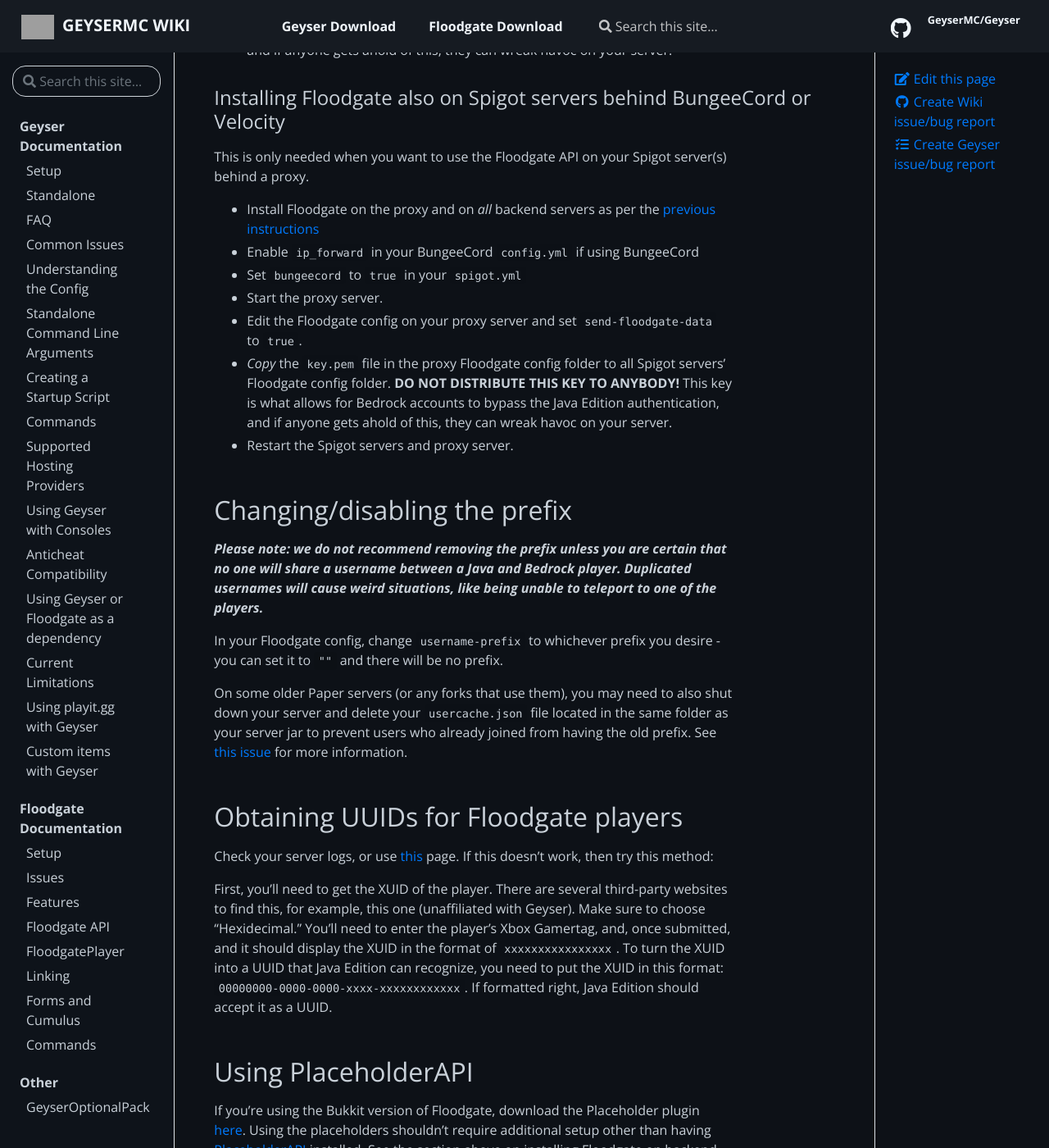
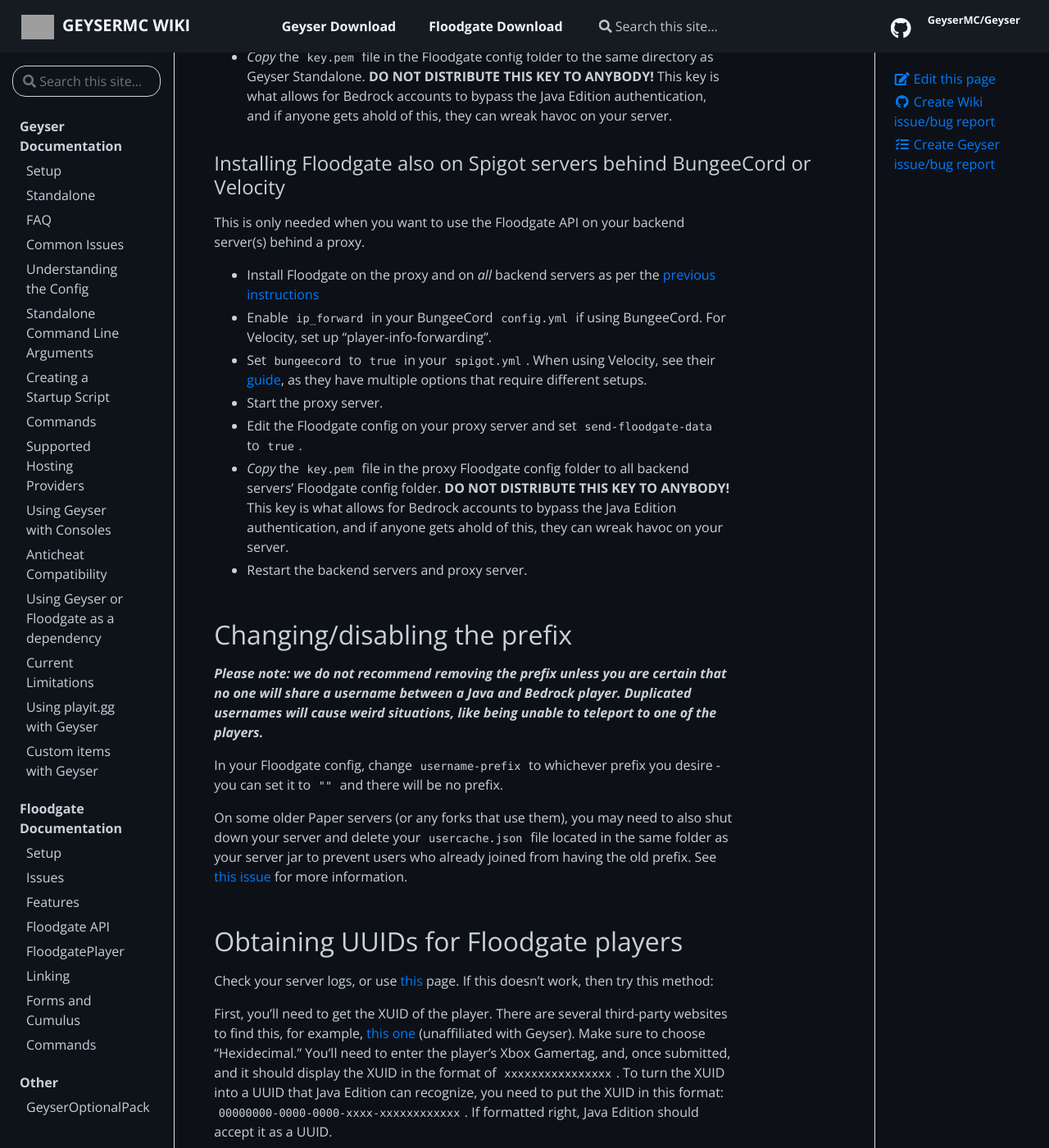
Before and after one commit to GeyserMC/GeyserWiki, a Jekyll site: the page built from _docs/floodgate/setup.md, in a window 1280 px wide and 1400 px high, scrolled down 1038 px. Shown: the whole window at 82% size. Built offline with Jekyll 4.4.1, drawn with Linux system fonts in a browser that asks for light colours; some of the changed text lies outside the part shown; grey boxes are pictures that could not be loaded.

Commit message:
updated the floodgate setup
Adds to my tags pr https://github.com/GeyserMC/GeyserDiscordBot/pull/262 - but essentially, i've:
- updated the floodgate uuid converter to the new one that works
- changed floodgate-bukkit mentions to the spigot one
- added floodgate-fabric
- added info to floodgate on velocity - they have multiple options for player info forwarding

```diff
--- a/_docs/floodgate/setup.md
+++ b/_docs/floodgate/setup.md
@@ -12,17 +12,19 @@
 ## Prerequisites
 
 - You must own/manage the server in order to add Floodgate. *If you do not own the server, Floodgate does not allow you to bypass logging into Java servers that require a Mojang Java account*.
-- You must either be running Geyser as a [plugin](/geyser/setup/), or be running [Geyser Standalone](/geyser/setup/#standalone-setup). Floodgate does not replace Geyser.
+- You must either be running Geyser as a [plugin](/geyser/setup/), or be running [Geyser Standalone](/geyser/standalone/). Floodgate does not replace Geyser.
 - `floodgate-spigot.jar` cannot be installed on CraftBukkit/Bukkit servers.
+- `floodgate-fabric.jar` can be downloaded here: [floodgate-fabric downlaod](https://ci.opencollab.dev/job/GeyserMC/job/Floodgate-Fabric/job/master/)
 
 ## Setting Up
-*Any reference to Spigot here also refers to any compatible server software such as Paper.*
+*Any reference to Spigot here also refers to any compatible server software such as Paper. For the proxy setup, backend server implies all the servers that are behind the proxy.*
 
 For BungeeCord/Velocity setups: you only are required to install Floodgate on the BungeeCord or Velocity proxy unless you want to use the Floodgate API on the backend servers - see [below](#installing-floodgate-also-on-spigot-servers-behind-bungeecord-or-velocity) for the installation process.
 &nbsp;&nbsp;&nbsp;&nbsp;&nbsp;&nbsp; *Note:* Installing Floodgate on the backend servers will allow Bedrock player skins to display without the Bedrock player having to switch backend servers.
 
 - Download the Floodgate plugin from [here](https://ci.opencollab.dev/job/GeyserMC/job/Floodgate/job/master/) and add it to your plugins folder on your frontend server.
   - `floodgate-spigot.jar` for Spigot, Paper, etc
+  - `floodgate-fabric.jar` for Fabric (requires FabricAPI)
   - `floodgate-bungee.jar` for BungeeCord, Waterfall, etc
   - `floodgate-velocity.jar` for Velocity
 - Change the `auth-type` in the Geyser config to `floodgate`.
@@ -33,15 +35,15 @@
 
 ### Installing Floodgate also on Spigot servers behind BungeeCord or Velocity
 
-This is only needed when you want to use the Floodgate API on your Spigot server(s) behind a proxy.
+This is only needed when you want to use the Floodgate API on your backend server(s) behind a proxy.
 
 - Install Floodgate on the proxy and on *all* backend servers as per the [previous instructions](/floodgate/setup/)
-- Enable `ip_forward` in your BungeeCord `config.yml` if using BungeeCord
-- Set `bungeecord` to `true` in your `spigot.yml`
+- Enable `ip_forward` in your BungeeCord `config.yml` if using BungeeCord. For Velocity, set up "player-info-forwarding".
+- Set `bungeecord` to `true` in your `spigot.yml`. When using Velocity, see their [guide](https://docs.papermc.io/velocity/player-information-forwarding), as they have multiple options that require different setups.
 - Start the proxy server.
 - Edit the Floodgate config on your proxy server and set `send-floodgate-data` to `true`.
-- *Copy* the `key.pem` file in the proxy Floodgate config folder to all Spigot servers' Floodgate config folder. **DO NOT DISTRIBUTE THIS KEY TO ANYBODY!** This key is what allows for Bedrock accounts to bypass the Java Edition authentication, and if anyone gets ahold of this, they can wreak havoc on your server.
-- Restart the Spigot servers and proxy server.
+- *Copy* the `key.pem` file in the proxy Floodgate config folder to all backend servers' Floodgate config folder. **DO NOT DISTRIBUTE THIS KEY TO ANYBODY!** This key is what allows for Bedrock accounts to bypass the Java Edition authentication, and if anyone gets ahold of this, they can wreak havoc on your server.
+- Restart the backend servers and proxy server.
 
 ## Changing/disabling the prefix
 
@@ -52,12 +54,12 @@
 On some older Paper servers (or any forks that use them), you may need to also shut down your server and delete your `usercache.json` file located in the same folder as your server jar to prevent users who already joined from having the old prefix. See [this issue](/floodgate/issues/#prefix-is-not-changing-on-the-server-after-changing-it-in-the-config) for more information.
 
 ## Obtaining UUIDs for Floodgate players
-Check your server logs, or use [this](https://floodgate-uuid.heathmitchell1.repl.co/) page. If this doesn't work, then try this method:
+Check your server logs, or use [this](https://uuid.kejona.dev/) page. If this doesn't work, then try this method:
 
-First, you'll need to get the XUID of the player. There are several third-party websites to find this, for example, this one (unaffiliated with Geyser). Make sure to choose "Hexidecimal." You'll need to enter the player's Xbox Gamertag, and, once submitted, and it should display the XUID in the format of `xxxxxxxxxxxxxxxx`. To turn the XUID into a UUID that Java Edition can recognize, you need to put the XUID in this format: `00000000-0000-0000-xxxx-xxxxxxxxxxxx`. If formatted right, Java Edition should accept it as a UUID.
+First, you'll need to get the XUID of the player. There are several third-party websites to find this, for example, [this one](https://www.cxkes.me/xbox/xuid) (unaffiliated with Geyser). Make sure to choose "Hexidecimal." You'll need to enter the player's Xbox Gamertag, and, once submitted, and it should display the XUID in the format of `xxxxxxxxxxxxxxxx`. To turn the XUID into a UUID that Java Edition can recognize, you need to put the XUID in this format: `00000000-0000-0000-xxxx-xxxxxxxxxxxx`. If formatted right, Java Edition should accept it as a UUID.
 
 ## Using PlaceholderAPI
-If you're using the Bukkit version of Floodgate, download the Placeholder plugin [here](https://github.com/rtm516/FloodgatePlaceholders/). Using the placeholders shouldn't require additional setup other than having [PlaceholderAPI](https://www.spigotmc.org/resources/6245/) installed. See the section above on installing Floodgate on backend servers if you wish to use this on BungeeCord.
+If you're using the Spigot version of Floodgate, download the Placeholder plugin [here](https://github.com/rtm516/FloodgatePlaceholders/). Using the placeholders shouldn't require additional setup other than having [PlaceholderAPI](https://www.spigotmc.org/resources/6245/) installed. See the section above on installing Floodgate on backend servers if you wish to use this on BungeeCord.
 
 ## Using Skript
-If you're using the Bukkit version of Floodgate, there is an unofficial plugin that adds Skript support [here](https://github.com/Camotoy/floodgate-skript).
+If you're using the Spigot version of Floodgate, there is an unofficial plugin that adds Skript support [here](https://github.com/Camotoy/floodgate-skript).
```
